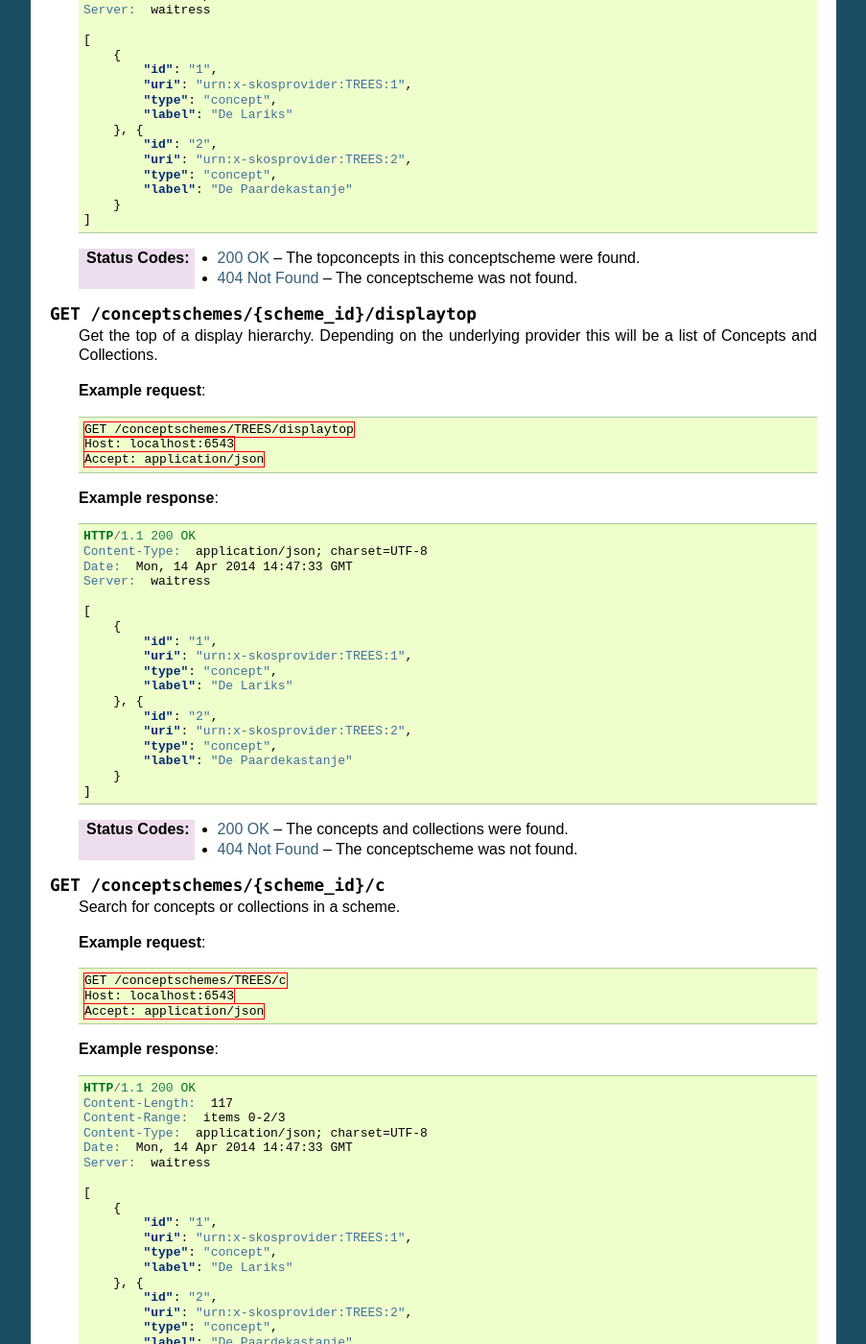
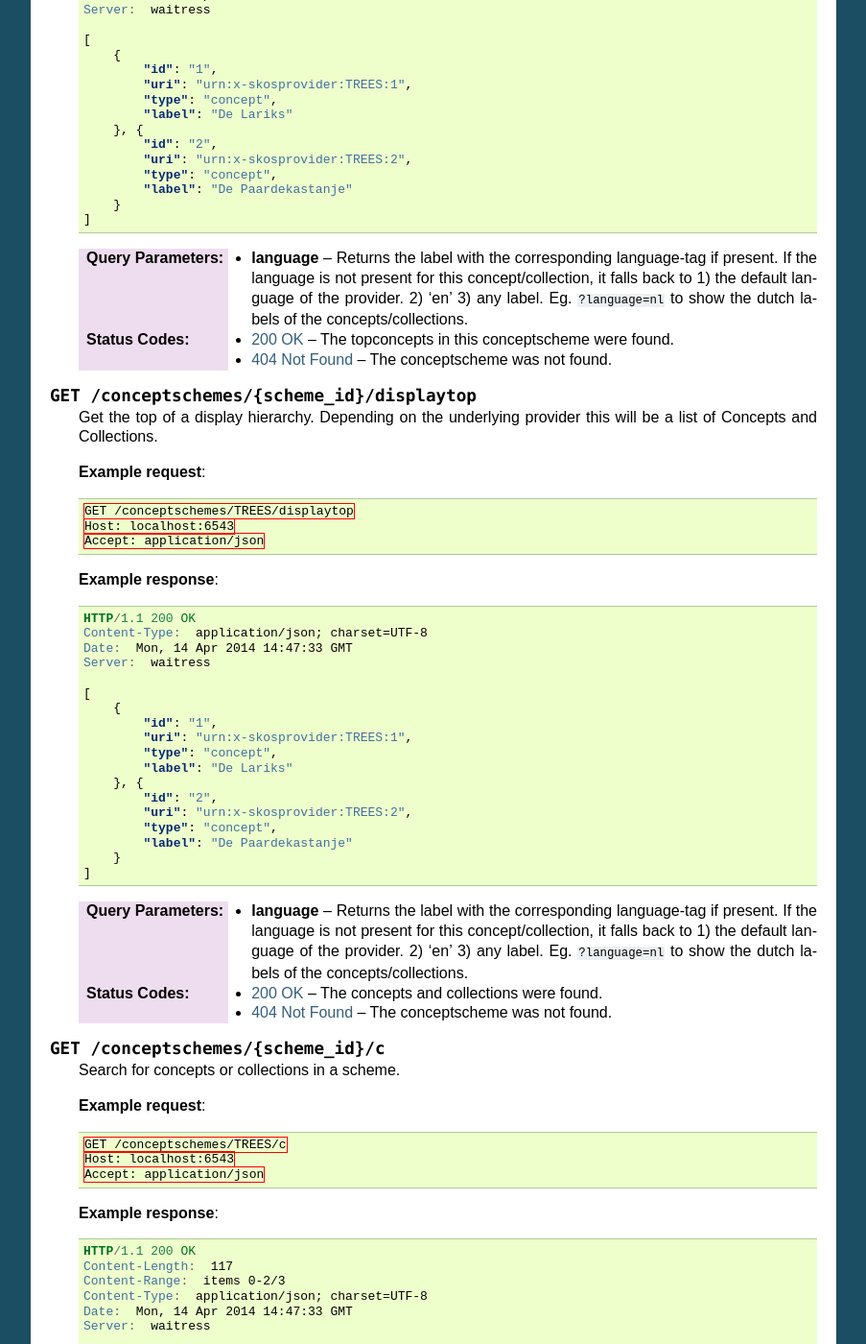
Before and after one commit to OnroerendErfgoed/pyramid_skosprovider, a Sphinx documentation site: the page built from docs/services.rst, in a window 1280 px wide and 1400 px high, scrolled down 3854 px. Shown: the whole window at 96% size, without its empty margins (198-1101 px from the left). Built offline with Sphinx 7.4.7, drawn with Linux system fonts in a browser that asks for light colours; some of the changed text lies outside the part shown.

Commit message:
Docs updates. Refs #10.

```diff
--- a/docs/services.rst
+++ b/docs/services.rst
@@ -125,10 +125,10 @@
         Makes it possible to use wildcards in the label parameter.
     :query label: Shows all concepts and collections that have this search
         string in one of their labels.
-    :query language: Gives back the label with the corresponding language-tag if present.
+    :query language: Returns the label with the corresponding language-tag if present.
         If the language is not present for this concept/collection, it falls back to
         1) the default language of the provider. 2) 'en' 3) any label.
-        Eg. ``?language=nl-BE`` to show the dutch labels of the concepts/collections.
+        Eg. ``?language=nl`` to show the dutch labels of the concepts/collections.
     :query sort: Define if you want to sort the results by a given field. Otherwise items are returned
         in an indeterminate order. Prefix with '+' to sort ascending, '-' to sort descending.
         eg. ``?sort=-label`` to sort all results descending by label.
@@ -272,6 +272,11 @@
             }
         ]
 
+    :query language: Returns the label with the corresponding language-tag if present.
+        If the language is not present for this concept/collection, it falls back to
+        1) the default language of the provider. 2) 'en' 3) any label.
+        Eg. ``?language=nl`` to show the dutch labels of the concepts/collections.
+
     :statuscode 200: The topconcepts in this conceptscheme were found.
     :statuscode 404: The conceptscheme was not found.
 
@@ -311,6 +316,11 @@
                 "label": "De Paardekastanje"
             }
         ]
+
+    :query language: Returns the label with the corresponding language-tag if present.
+        If the language is not present for this concept/collection, it falls back to
+        1) the default language of the provider. 2) 'en' 3) any label.
+        Eg. ``?language=nl`` to show the dutch labels of the concepts/collections.
 
     :statuscode 200: The concepts and collections were found.
     :statuscode 404: The conceptscheme was not found.
@@ -386,10 +396,10 @@
         Expects to be passed an id of a collection in this scheme. Will restrict
         the search to concepts or collections that are a member of this collection
         or a narrower concept of a member.
-    :query language: Gives back the label with the corresponding language-tag if present.
+    :query language: Returns the label with the corresponding language-tag if present.
         If the language is not present for this concept/collection, it falls back to
         1) the default language of the provider. 2) 'en' 3) any label.
-        Eg. ``?language=nl-BE`` to show the dutch labels of the concepts/collections.
+        Eg. ``?language=nl`` to show the dutch labels of the concepts/collections.
     :query sort: Define if you want to sort the results by a given field. Otherwise items are returned
         in an indeterminate order. Prefix with '+' to sort ascending, '-' to sort descending.
         eg. ``?sort=-label`` to sort all results descending by label.
@@ -509,6 +519,11 @@
             }
         ]
 
+    :query language: Returns the label with the corresponding language-tag if present.
+        If the language is not present for this concept/collection, it falls back to
+        1) the default language of the provider. 2) 'en' 3) any label.
+        Eg. ``?language=nl`` to show the dutch labels of the concepts/collections.
+
     :statuscode 200: The concept was found in the conceptscheme.
     :statuscode 404: The concept was not found in the conceptscheme or the
         conceptscheme was not found.
```
